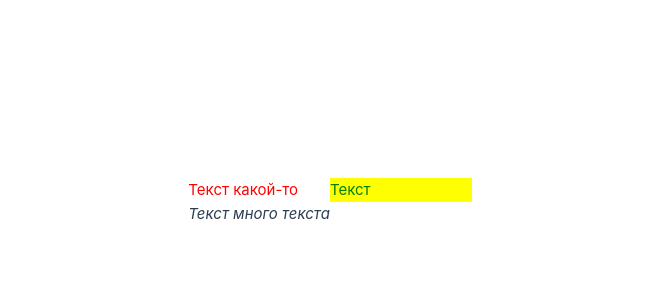
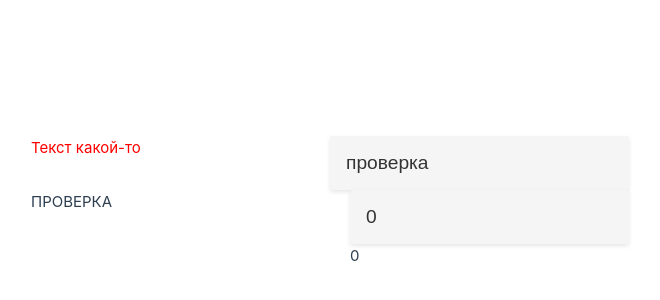
Before and after one commit to danilromas/Vue_DaRo, a Vue app: page / in a window 1280 px wide. Shown: the part 198-498 px from the top of the page, without its empty margins (310-970 px from the left). Built offline with nearby package versions, Linux system fonts and the light colour scheme.

Commit message:
43_двусторонняя_привязка

```diff
--- a/src/App.vue
+++ b/src/App.vue
@@ -26,12 +26,8 @@
     age: 25,
     active: false,
 		valid: true,
-    arr: ['1', '2', '3'],
-    obj: {
-			red_color: true,
-			font_big_size:  true,
-      hidden: false,
-		},
+    message: 'проверка',
+    number: 0,
     methods:
     {
         computed:
@@ -45,8 +41,19 @@
 <template>
  <p :class="{isActive: active, hasError: valid}"> Текст какой-то </p>
 
- <p :style="{color: 'green', backgroundColor: 'yellow'}">Текст</p>
- <p :style="{fontStyle:'italic'}"> <b>Текст много текста</b> </p>
+ <input type="text" v-model="message" class="my-input">
+    <div>
+        <p :style="{textTransform:'uppercase'}">{{ message }}</p>
+
+    </div>
+
+
+    <div class="withMargin">
+
+        <input type="number" v-model="number" class="my-input">
+
+        <p :style="{textTransform:'uppercase'}">{{ number**2 }}</p>
+      </div>
 </template>
 
 <style>
@@ -74,4 +81,19 @@ p.hidden {
 .hasError {
     color: red;
 }
+.my-input {
+    border: none;
+    border-radius: 3px;
+    padding: 1rem;
+    font-size: 1.2rem;
+    background-color: whitesmoke;
+    color: #333;
+    box-shadow: 0 2px 4px rgba(0, 0, 0, 0.1);
+    transition: box-shadow 0.3s ease;
+  }
+
+  .my-input:focus {
+    outline: none;
+    box-shadow: 0 4px 8px rgba(0, 0, 0, 0.2);
+  }
 </style>
```
